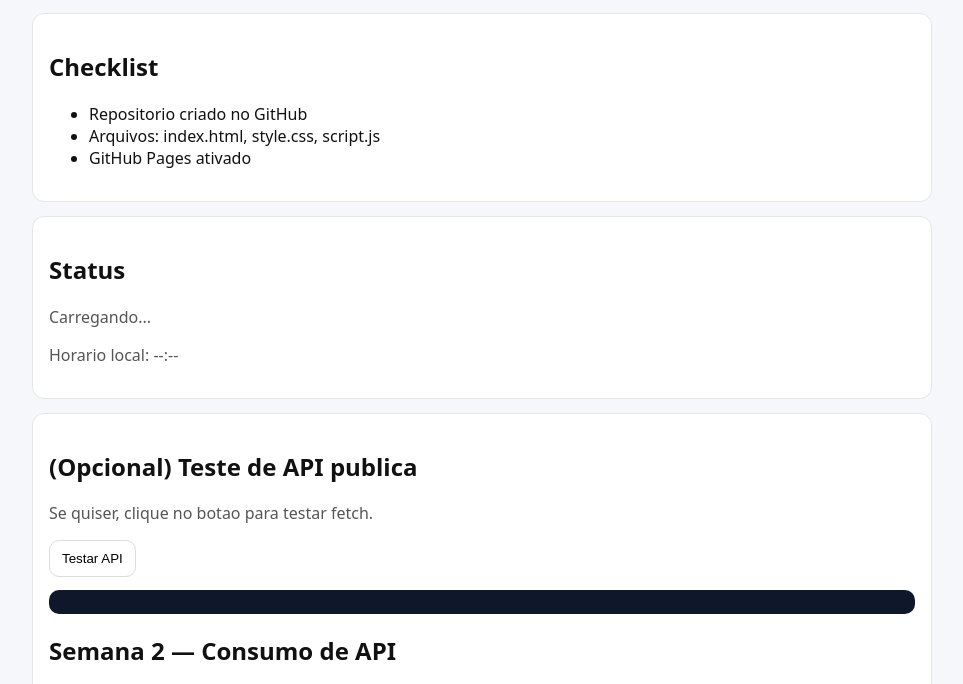
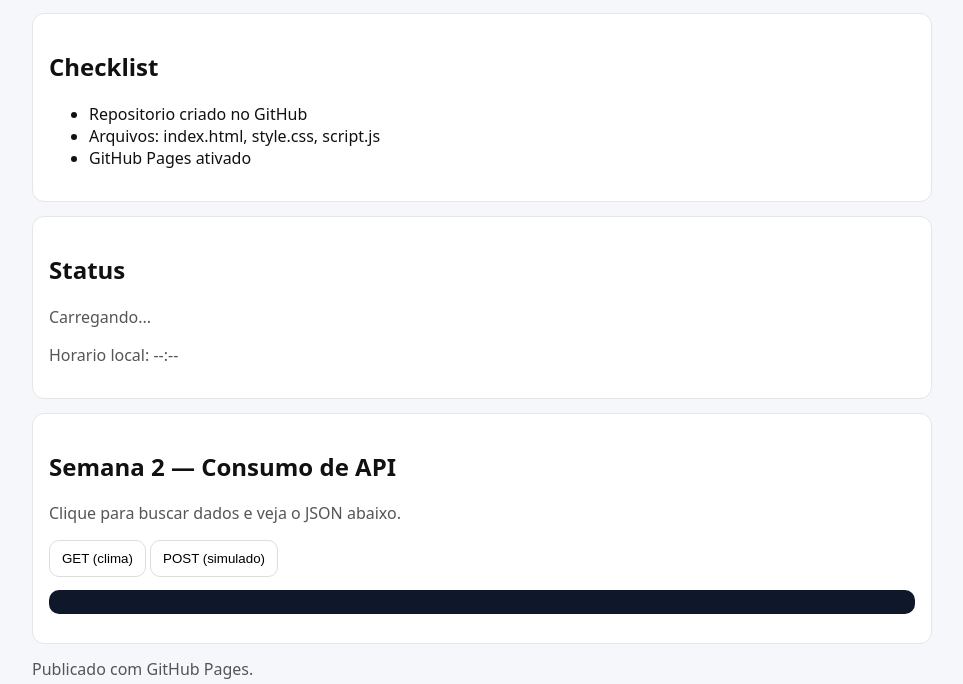
Before and after one commit to FallerAnaa/nuvem-semana1-ana-faller, a plain HTML site: page index.html in a window 1280 px wide. Shown: the part 108-792 px from the top of the page, without its empty margins (158-1121 px from the left). Drawn offline with Linux system fonts and the light colour scheme.

Commit message:
Corrigindo código

```diff
--- a/index.html
+++ b/index.html
@@ -25,10 +25,6 @@
 <p class="muted">Horario local: <span id="clock">--:--</span></p>
 </section>
 <section class="card">
-<h2>(Opcional) Teste de API publica</h2>
-<p class="muted">Se quiser, clique no botao para testar fetch.</p>
-<button id="btn">Testar API</button>
-<pre id="api" class="code"></pre>
 <h2>Semana 2 — Consumo de API</h2>
 <p class="muted">Clique para buscar dados e veja o JSON abaixo.</p>
 <button id="btnGet">GET (clima)</button>
```
